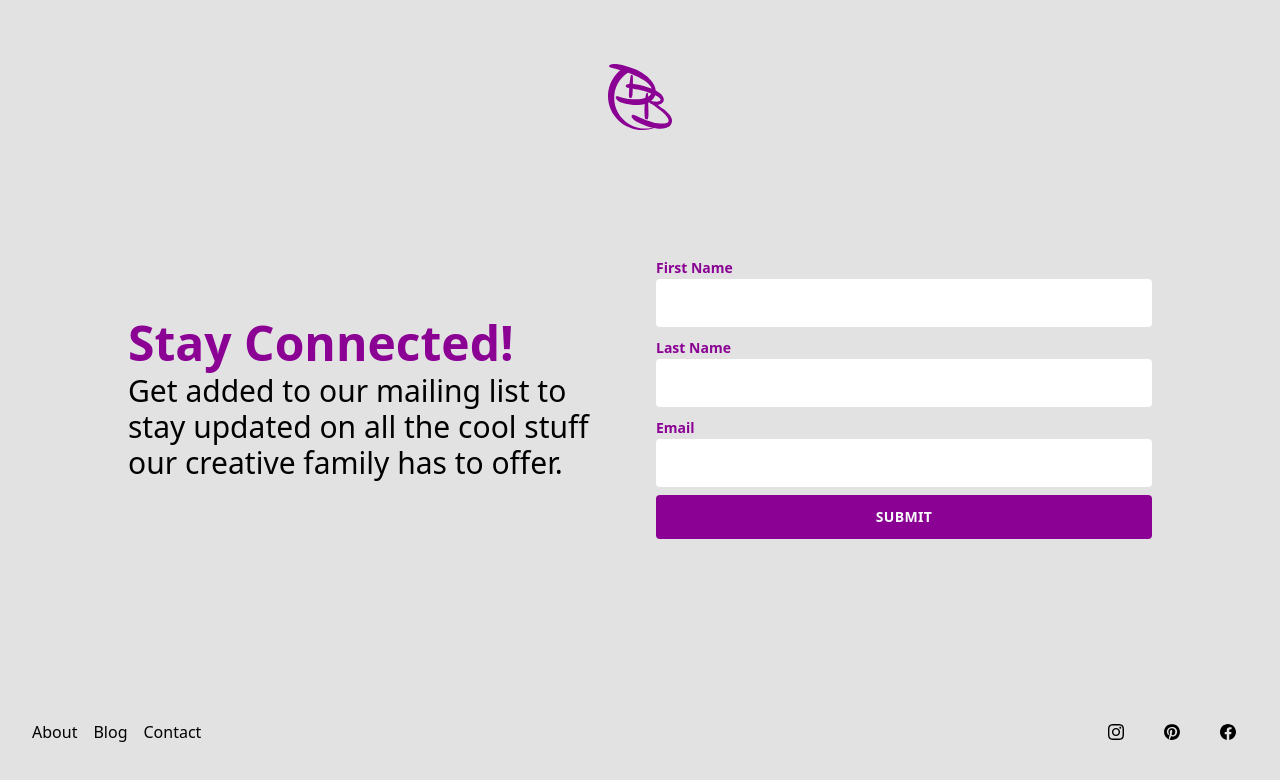
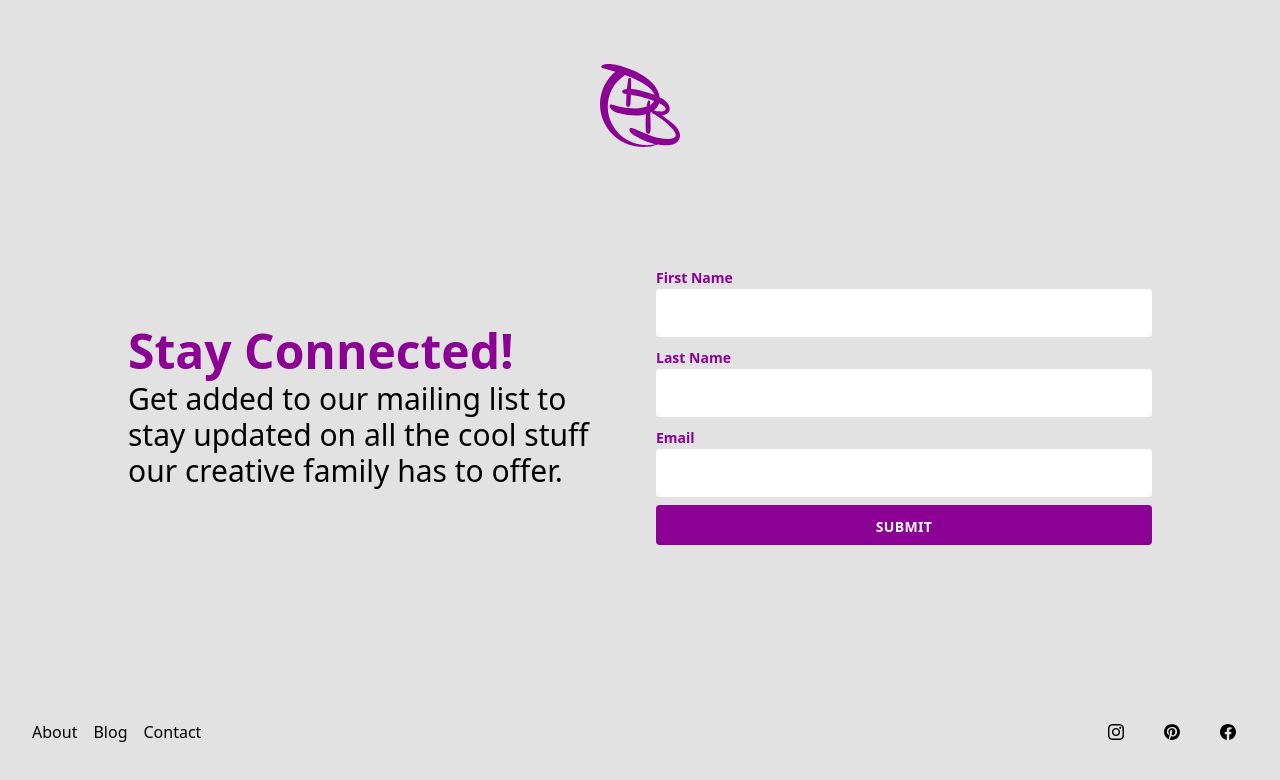
Before and after one commit to jablancTheDesigner/itsMeDaniB, a React (Vite) app in the folder client/: page / in a window 1280 px wide. Shown: the top 780 px of the page. Built offline with nearby package versions, Linux system fonts and the light colour scheme.

Commit message:
Increase logo size

```diff
--- a/client/src/components/brandingContent.jsx
+++ b/client/src/components/brandingContent.jsx
@@ -6,7 +6,7 @@ const BrandingContent = () => {
     return (
         <div className="container pt-16 px-4 text-center mx-auto flex justify-center fill-amber-600">
             {/* logo */}
-            <img className="w-16 h-auto" src={Logo}/>
+            <img className="w-20 h-auto" src={Logo}/>
         </div>
     )
 }
--- a/client/src/components/formContent.jsx
+++ b/client/src/components/formContent.jsx
@@ -64,7 +64,7 @@ const FormContent = () => {
                             <input className="w-full p-3 rounded bg-white" name="firstName" value={formData.firstName} onChange={(e) => setFormData({
                                 ...formData,
                                 firstName: e.target.value
-                            })} required />
+                            })} required disabled={loading} />
                     </div>
 
                     <div className="mb-2">
@@ -72,7 +72,7 @@ const FormContent = () => {
                         <input className="w-full p-3 rounded bg-white" name="lastName" value={formData.lastName} onChange={(e) => setFormData({
                             ...formData,
                             lastName: e.target.value
-                        })} required />
+                        })} required disabled={loading} />
                     </div>
 
                     <div className="mb-2">
@@ -80,19 +80,19 @@ const FormContent = () => {
                         <input className="w-full p-3 rounded bg-white" name="email" type="email" value={formData.email} onChange={(e) => setFormData({
                             ...formData,
                             email: e.target.value
-                        })} required />
+                        })} required disabled={loading} />
                     </div>
 
-                    <button type="submit" className="w-full p-3 text-sm font-bold tracking-wide uppercase rounded  bg-fuchsia-800 text-gray-50 cursor-pointer ">Submit</button>
-                    {loading && (
-                        <div className="absolute top-0 left-0 right-0 bottom-0 w-full h-full flex items-center justify-center bg-fuchsia-800">
+                    <button type="submit" className="w-full p-3 text-sm font-bold tracking-wide uppercase rounded  bg-fuchsia-800 text-gray-50 cursor-pointer ">
+                        {loading && (
                             <div className="flex items-center justify-center space-x-2">
                                 <div className="w-4 h-4 rounded-full animate-pulse bg-white"></div>
                                 <div className="w-4 h-4 rounded-full animate-pulse bg-white"></div>
                                 <div className="w-4 h-4 rounded-full animate-pulse bg-white"></div>
                             </div>
-                        </div>
-                    )}
+                        )}
+                        {!loading && <div className="h-4">Submit</div>}
+                    </button>
                     {successMsg && (
                         <div className="absolute top-0 left-0 right-0 bottom-0 w-full h-full flex items-center justify-center">
                             <div className="flex shadow-md gap-6 rounded-lg overflow-hidden max-w-[300px] bg-fuchsia-800 text-gray-800 divide-fuchsia-950">
```
